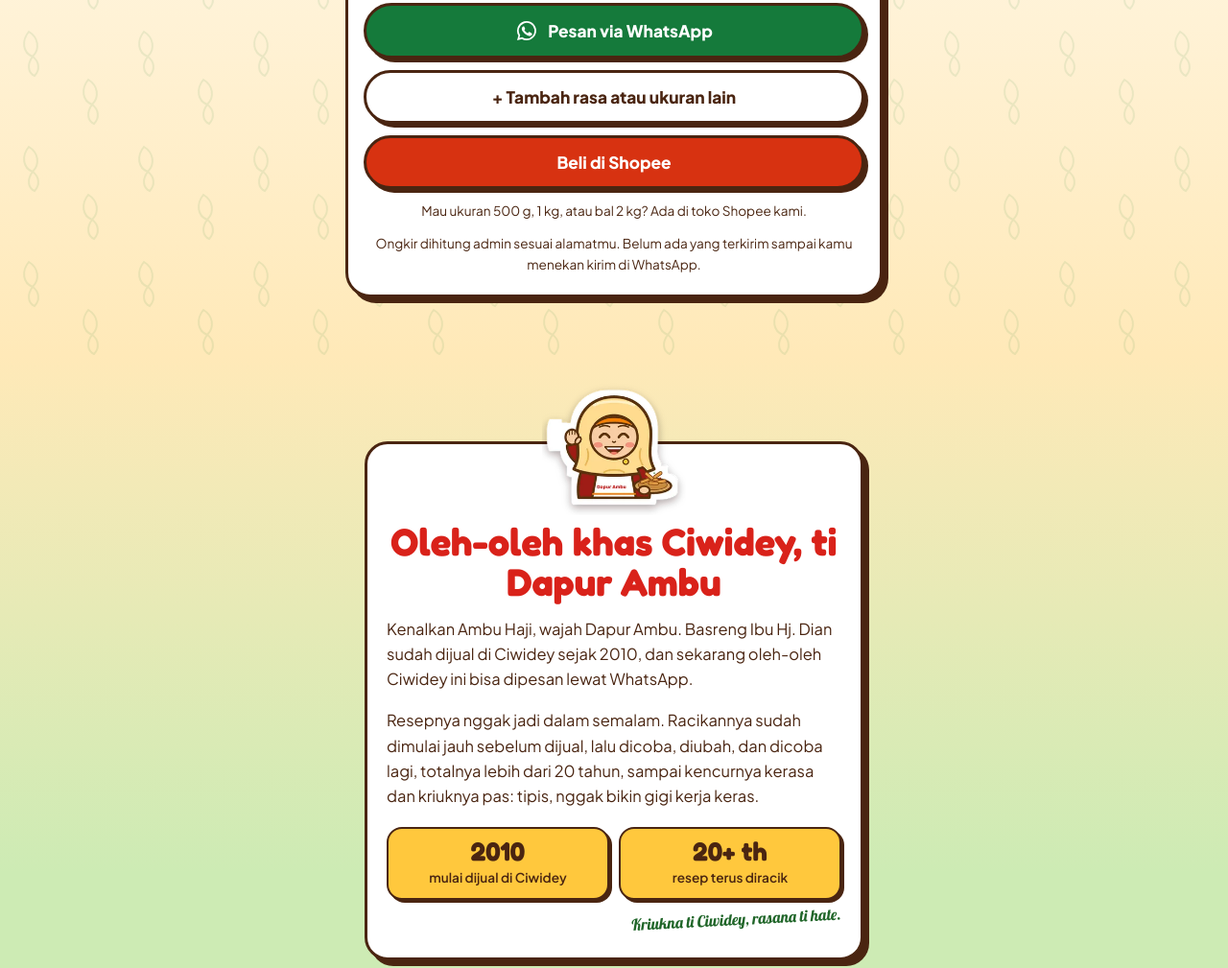
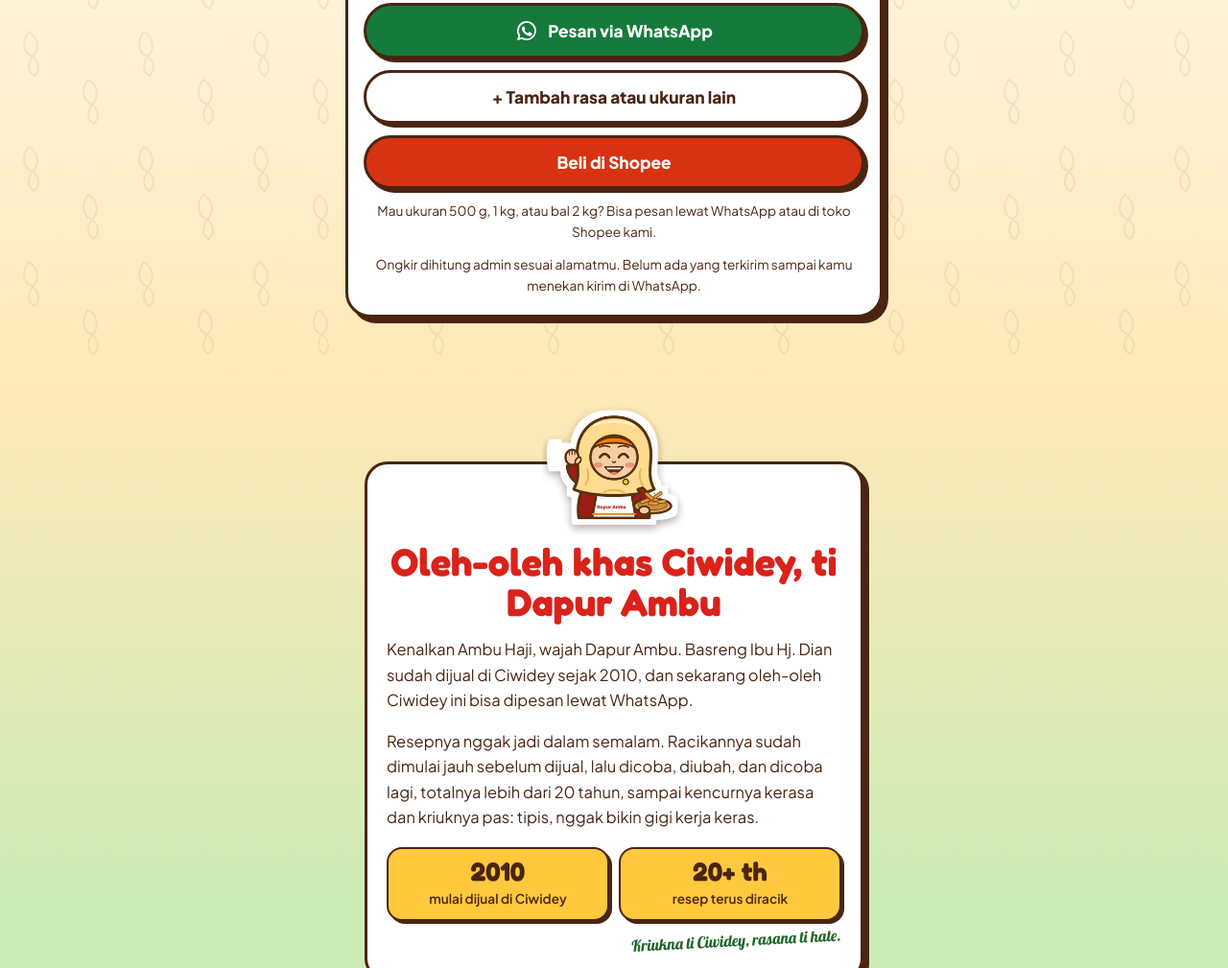
Before and after one commit to corsec-netizen/basreng-website, a plain HTML site: page index.html in a window 1280 px wide. Shown: the part 2199-3208 px from the top of the page at 96% size. Drawn offline with Linux system fonts and the light colour scheme.

Commit message:
Catatan ukuran besar: pesan lewat WA atau Shopee
Co-Authored-By: Claude Opus 5.5 <noreply@anthropic.com>

```diff
--- a/index.html
+++ b/index.html
@@ -587,7 +587,7 @@ footer p{margin:0 0 .35em}
         <button type="button" class="btn btn-putih penuh" id="tambah-rasa">+ Tambah rasa atau ukuran lain</button>
         <a class="btn btn-shopee penuh" href="https://shopee.co.id/ibuhj.dianciwidey" target="_blank" rel="noopener">Beli di Shopee</a>
       </div>
-      <p class="catatan">Mau ukuran 500 g, 1 kg, atau bal 2 kg? Ada di toko Shopee kami.</p>
+      <p class="catatan">Mau ukuran 500 g, 1 kg, atau bal 2 kg? Bisa pesan lewat WhatsApp atau di toko Shopee kami.</p>
       <p class="catatan">Ongkir dihitung admin sesuai alamatmu. Belum ada yang terkirim sampai kamu menekan kirim di WhatsApp.</p>
     </div>
   </div>
```
